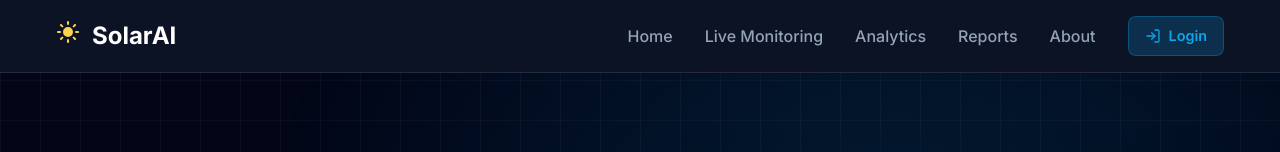
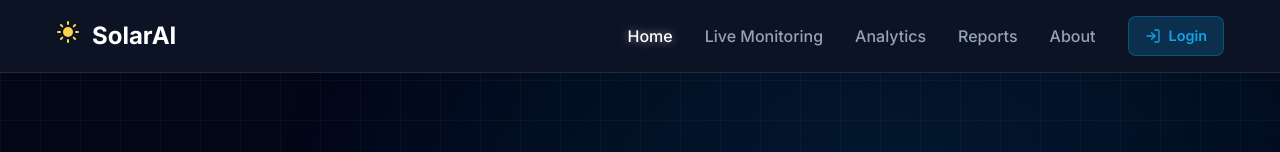
Before and after one commit to anshika190/smart-solar-system, a React (Vite) app in the folder frontend/: page / in a window 1280 px wide. Shown: the top 152 px of the page. Built offline with nearby package versions, Linux system fonts and the light colour scheme.

Commit message:
Revert Home navigation to Landing Page and Login redirect to Monitor

```diff
--- a/frontend/src/components/layout/Navbar.jsx
+++ b/frontend/src/components/layout/Navbar.jsx
@@ -33,7 +33,7 @@ const Navbar = () => {
 
                 <ul className={`nav-menu ${isOpen ? 'active' : ''}`}>
                     <li className="nav-item">
-                        <NavLink to="/home" className={({ isActive }) => `nav-link ${isActive ? 'active' : ''}`} onClick={toggleMenu}>
+                        <NavLink to="/" className={({ isActive }) => `nav-link ${isActive ? 'active' : ''}`} onClick={toggleMenu}>
                             Home
                         </NavLink>
                     </li>
--- a/frontend/src/pages/Login.jsx
+++ b/frontend/src/pages/Login.jsx
@@ -27,7 +27,7 @@ const Login = () => {
             // Login successful
             login(response.data.user);
             localStorage.setItem('token', response.data.token);
-            navigate('/home'); // Default to Dashboard after login
+            navigate('/monitor'); // Default to Dashboard after login
 
         } catch (err) {
             console.error("Login attempt failed:", err);
--- a/frontend/src/pages/Register.jsx
+++ b/frontend/src/pages/Register.jsx
@@ -26,7 +26,7 @@ const Register = () => {
             // Registration successful -> Auto Login
             login(response.data.user);
             localStorage.setItem('token', response.data.token);
-            navigate('/home');
+            navigate('/monitor');
 
         } catch (err) {
             console.error("Registration failed:", err);
```
